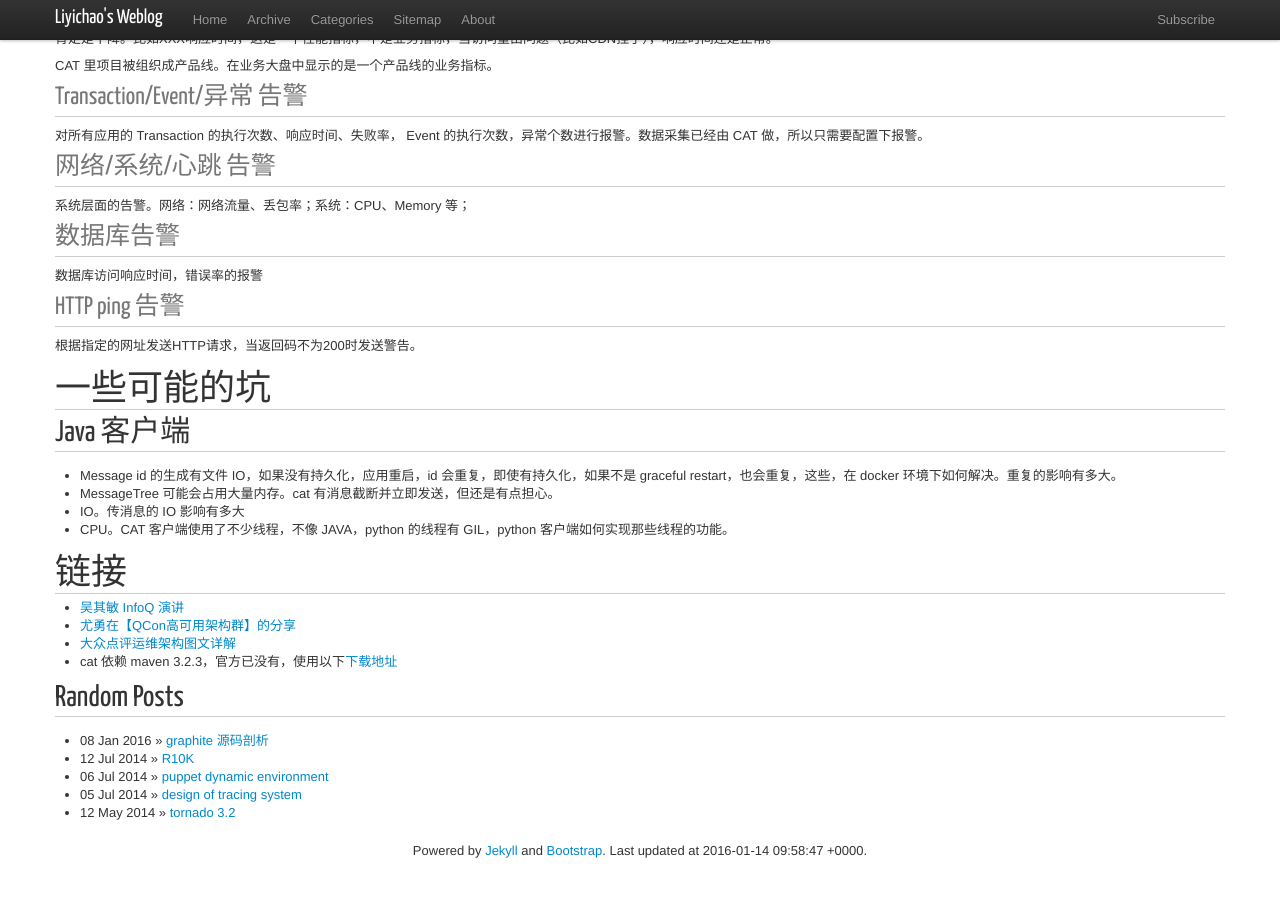
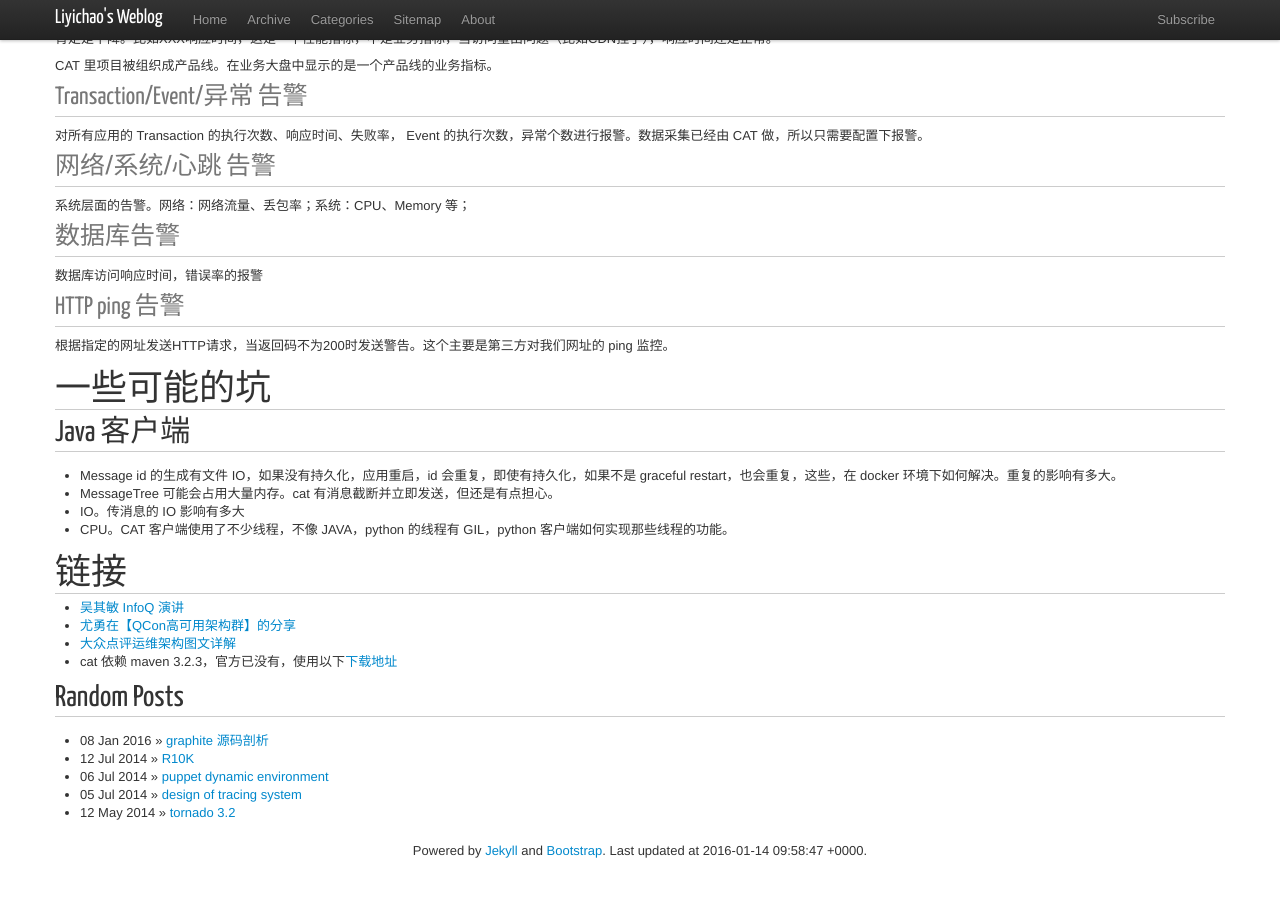
Before and after one commit to liyichao/liyichao.github.io, a Jekyll site: the page built from _posts/2016/2016-01-13-introduction-to-cat.md, in a window 1280 px wide and 900 px high, scrolled down 17951 px. Shown: the top 897 px of the window. Built offline with Jekyll 4.4.1, drawn with Linux system fonts in a browser that asks for light colours; nearby versions of some CDN libraries; Markdown is read by kramdown in place of the engine named in the settings; comment, search, counter and statistics services are not loaded.

Commit message:
Make HTTP ping alerting more clear.

```diff
--- a/_posts/2016/2016-01-13-introduction-to-cat.md
+++ b/_posts/2016/2016-01-13-introduction-to-cat.md
@@ -282,7 +282,7 @@ CAT 里项目被组织成产品线。在业务大盘中显示的是一个产品
 
 ### HTTP ping 告警
 
-根据指定的网址发送HTTP请求，当返回码不为200时发送警告。
+根据指定的网址发送HTTP请求，当返回码不为200时发送警告。这个主要是第三方对我们网址的 ping 监控。
 
 # 一些可能的坑
 
```
